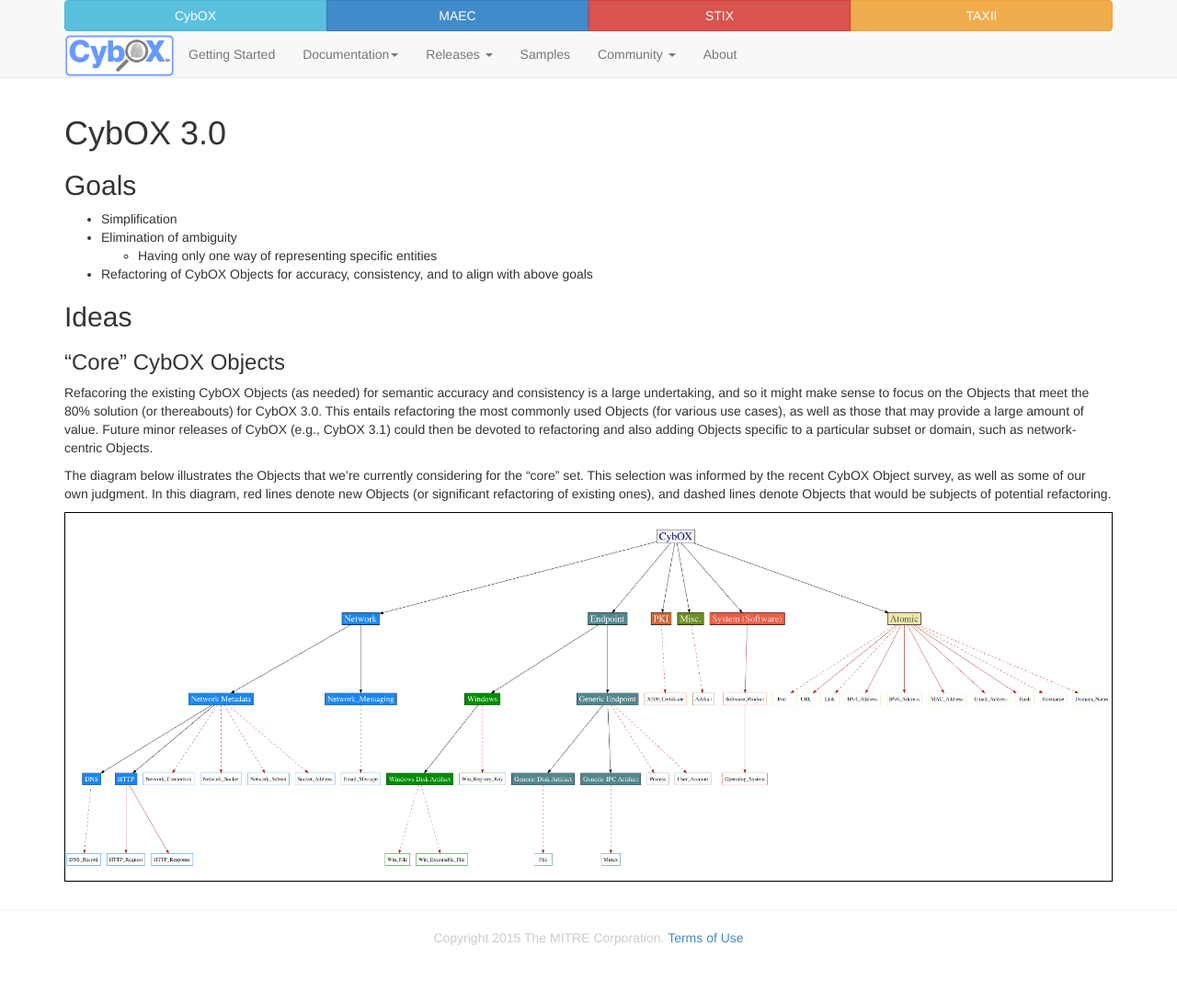
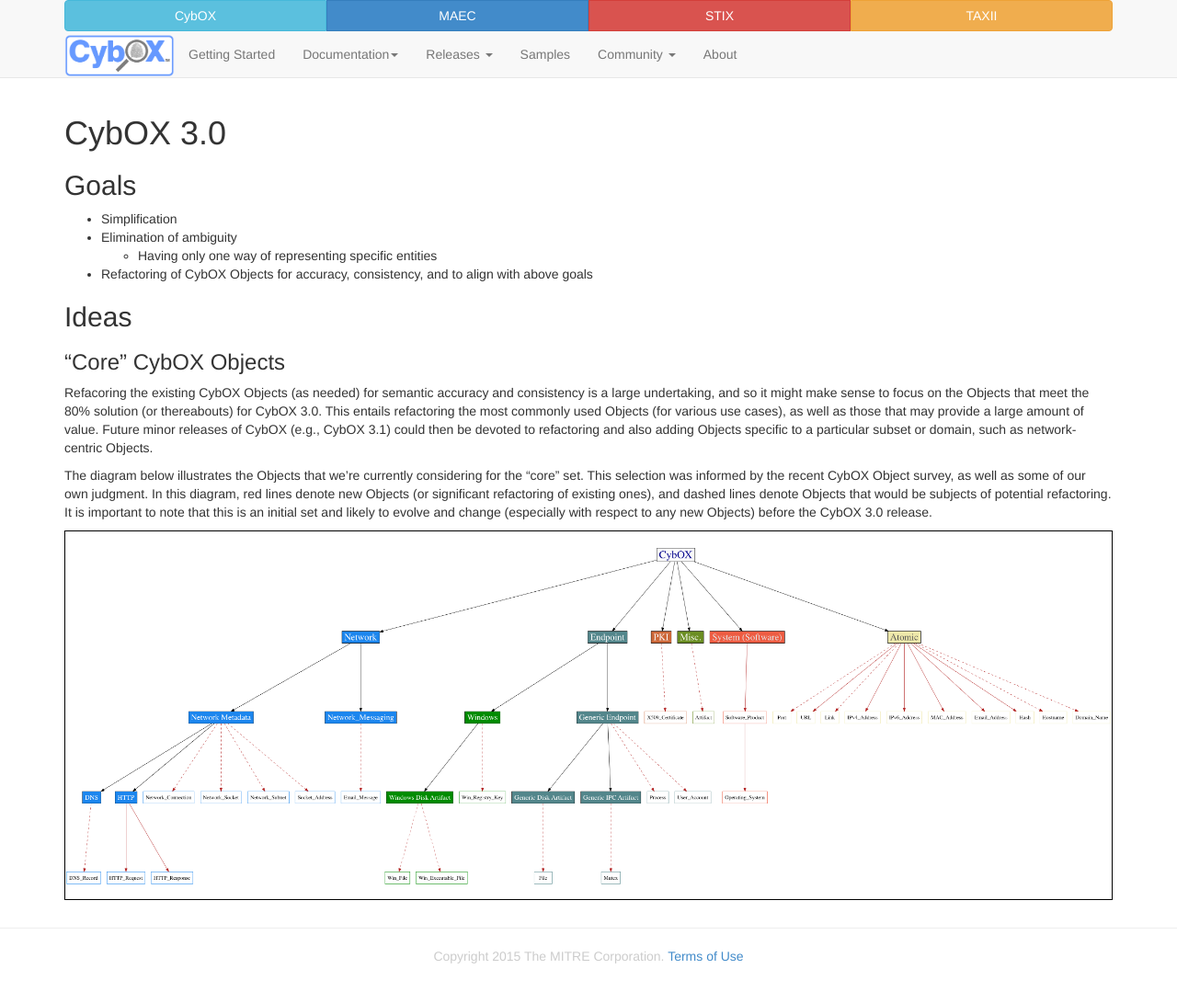
Before and after one commit to CybOXProject/cyboxproject.github.io, a Jekyll site: the page built from cybox3.0/index.md, in a window 1280 px wide. Shown: the whole page at 92% size. Built offline with Jekyll 4.4.1, drawn with Linux system fonts in a browser that asks for light colours; Markdown is read by kramdown in place of the engine named in the settings.

Commit message:
Minor language updates

```diff
--- a/cybox3.0/index.md
+++ b/cybox3.0/index.md
@@ -15,7 +15,7 @@
 ### "Core" CybOX Objects
 Refacoring the existing CybOX Objects (as needed) for semantic accuracy and consistency is a large undertaking, and so it might make sense to focus on the Objects that meet the 80% solution (or thereabouts) for CybOX 3.0. This entails refactoring the most commonly used Objects (for various use cases), as well as those that may provide a large amount of value. Future minor releases of CybOX (e.g., CybOX 3.1) could then be devoted to refactoring and also adding Objects specific to a particular subset or domain, such as network-centric Objects.
 
-The diagram below illustrates the Objects that we're currently considering for the "core" set. This selection was informed by the recent CybOX Object survey, as well as some of our own judgment. In this diagram, red lines denote new Objects (or significant refactoring of existing ones), and dashed lines denote Objects that would be subjects of potential refactoring.
+The diagram below illustrates the Objects that we're currently considering for the "core" set. This selection was informed by the recent CybOX Object survey, as well as some of our own judgment. In this diagram, red lines denote new Objects (or significant refactoring of existing ones), and dashed lines denote Objects that would be subjects of potential refactoring. It is important to note that this is an initial set and likely to evolve and change (especially with respect to any new Objects) before the CybOX 3.0 release.
 
 <a href="cybox_object_categories_3.0_core.png" target="_blank">
 <img src="cybox_object_categories_3.0_core.png" style="border:1px solid black;max-width:100%;" alt="Core CybOX Objects">
```
